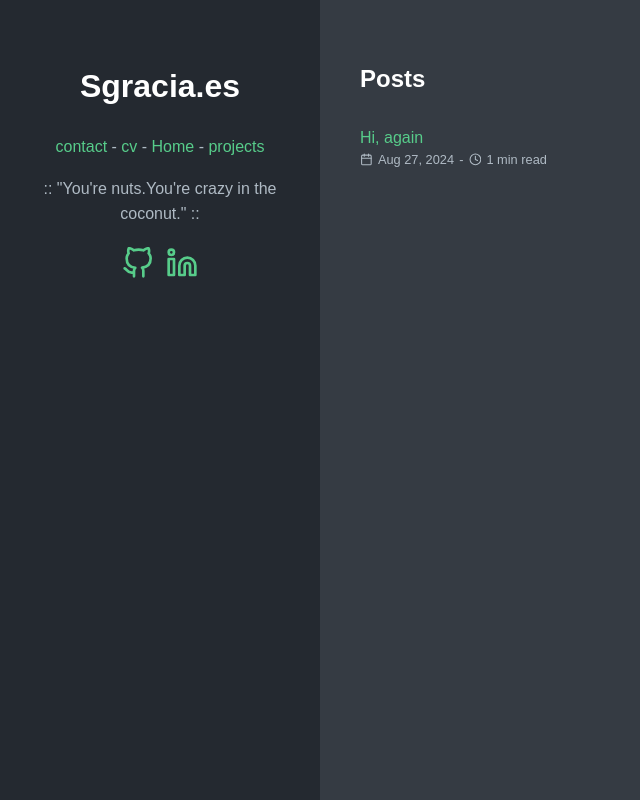
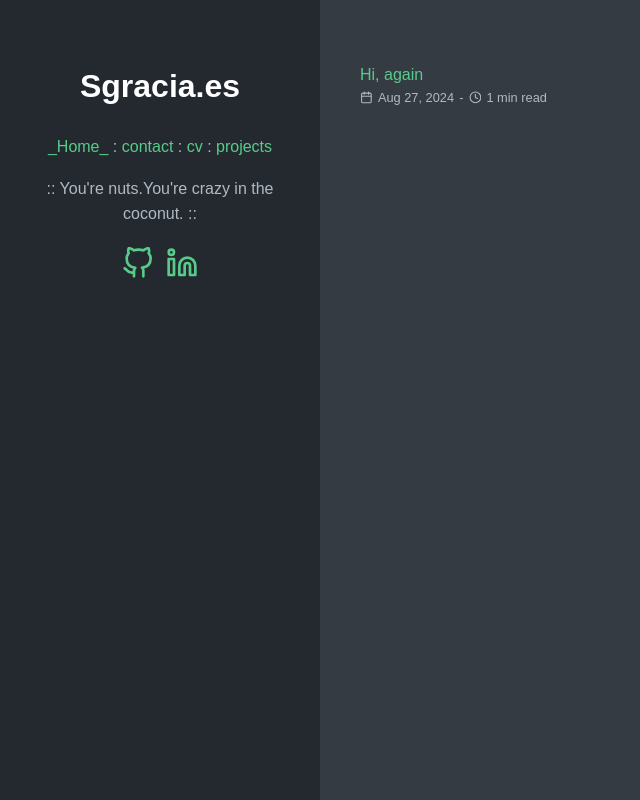
Before and after one commit to SergioGracia/sergiogracia.github.io, a plain HTML site: page post/index.html in a window 1280 px wide. Shown: the whole page, without its empty margins (0-640 px from the left). Drawn offline with Linux system fonts and the light colour scheme.

Commit message:
Hugo revamp

```diff
--- a/post/index.html
+++ b/post/index.html
@@ -19,12 +19,12 @@
 
   <meta name="twitter:card" content="summary">
   <meta name="twitter:title" content="Posts">
-  <meta name="twitter:description" content=":: &#34;You&#39;re nuts.You&#39;re crazy in the coconut.&#34; ::">
+  <meta name="twitter:description" content=":: You&#39;re nuts.You&#39;re crazy in the coconut. ::">
 
     <meta property="og:url" content="https://sergiogracia.github.io/post/">
   <meta property="og:site_name" content="Sgracia.es">
   <meta property="og:title" content="Posts">
-  <meta property="og:description" content=":: &#34;You&#39;re nuts.You&#39;re crazy in the coconut.&#34; ::">
+  <meta property="og:description" content=":: You&#39;re nuts.You&#39;re crazy in the coconut. ::">
   <meta property="og:locale" content="es_ES">
   <meta property="og:type" content="website">
 
@@ -35,18 +35,18 @@
 
       <span class="app-header-title">Sgracia.es</span>
       <nav class="app-header-menu">
+          <a class="app-header-menu-item" href="/">_Home_</a>
+             :
+
           <a class="app-header-menu-item" href="/contact/">contact</a>
-             -
+             :
 
           <a class="app-header-menu-item" href="/cv/">cv</a>
-             -
-
-          <a class="app-header-menu-item" href="/">Home</a>
-             -
+             :
 
           <a class="app-header-menu-item" href="/projects/">projects</a>
       </nav>
-      <p>:: &#34;You&#39;re nuts.You&#39;re crazy in the coconut.&#34; ::</p>
+      <p>:: You&#39;re nuts.You&#39;re crazy in the coconut. ::</p>
       <div class="app-header-social">
 
           <a href="https://github.com/sergiogracia" target="_blank" rel="noreferrer noopener me">
@@ -68,7 +68,7 @@
     <main class="app-container">
 
   <article>
-    <h1>Posts</h1>
+
     <ul class="posts-list">
 
         <li class="posts-list-item">
```
Also changed, not shown: 404.html (+8 -8 lines), categories/index.html (+8 -8 lines), contact/index.html (+6 -6 lines), cv/index.html (+6 -6 lines), index.html (+10 -10 lines), post/hiworld/index.html (+6 -6 lines), projects/index.html (+6 -6 lines), tags/index.html (+8 -8 lines).
